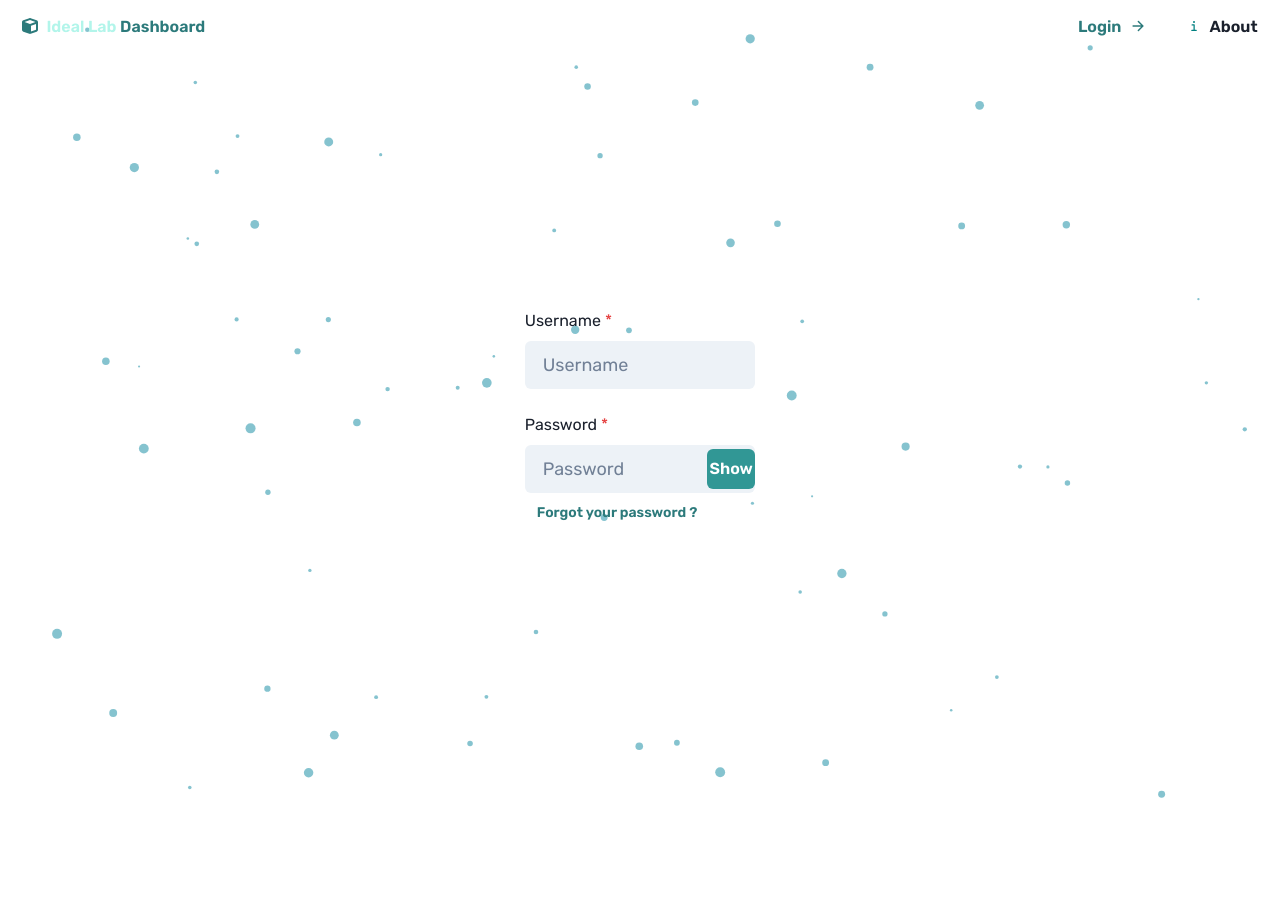
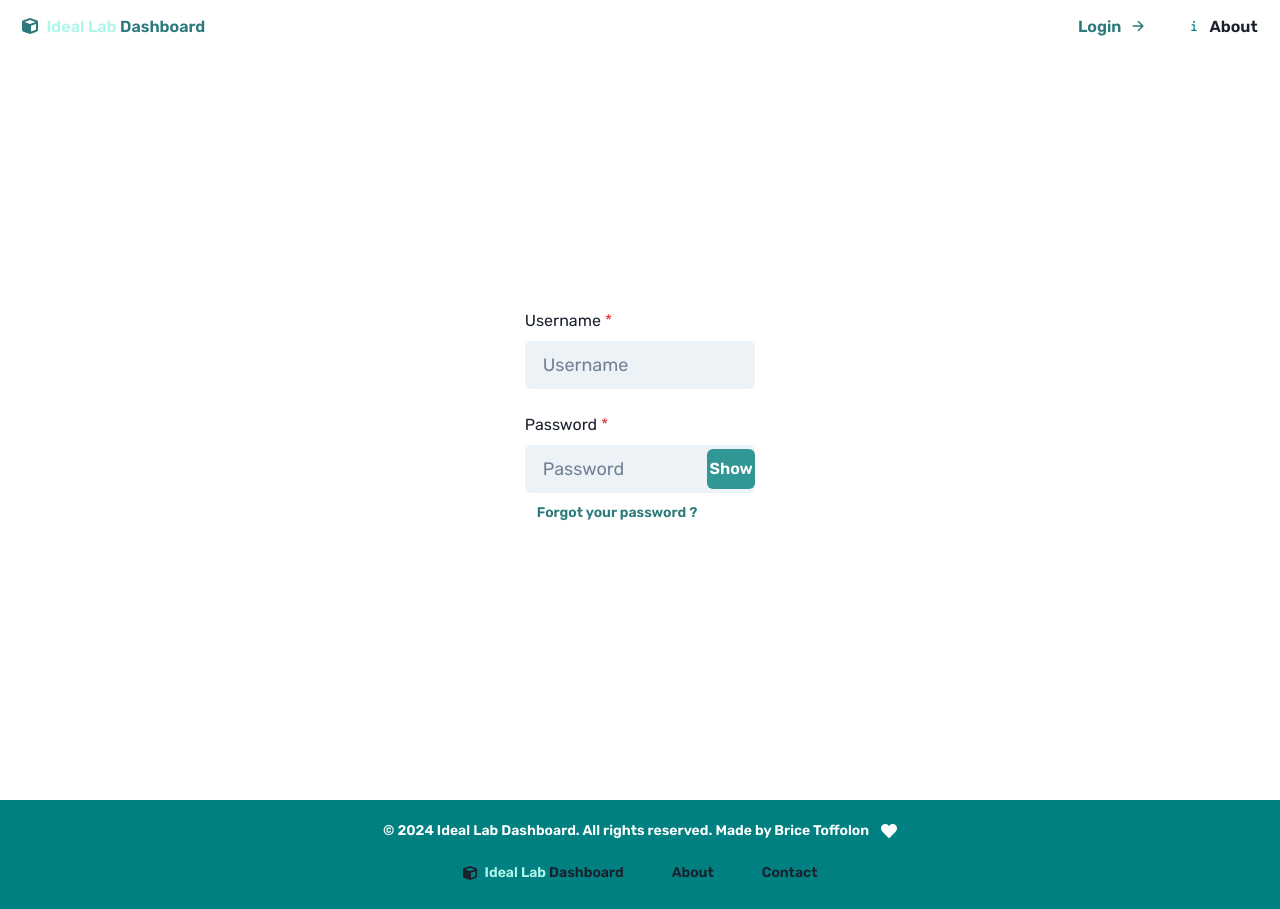
Before and after one commit to IMT-BS-Digital-Economics/ideal_lab_front, a Next.js app: page /login in a window 1280 px wide. Before the commit the page ends 857 px from the top, so only its background shows below. Built offline with nearby package versions, Linux system fonts and the light colour scheme; no server answers.

Commit message:
feat: add new footer to pages

```diff
--- a/src/pages/login.js
+++ b/src/pages/login.js
@@ -1,17 +1,18 @@
-import NavBar from "../components/layout/navBar";
-import UserLogin from "../components/userLogin";
-import AnimatedParticles from "../components/landing/animatedParticles";
+import NavBar from '../components/layout/navBar';
+import UserLogin from '../components/userLogin';
+import { Flex } from '@chakra-ui/react';
+import Footer from '../components/layout/footer';
 
 const LoginPage = () => {
     return (
-        <div>
-            <div>
-                <AnimatedParticles/>
-            </div>
-            <NavBar/>
-            <UserLogin/>
-        </div>
+        <>
+            <Flex direction={'column'} h={'100vh'} w={'100vw'}>
+                <NavBar />
+                <UserLogin />
+            </Flex>
+            <Footer />
+        </>
     );
-}
+};
 
 export default LoginPage;
```
Also changed, not shown: src/pages/about.js (+7 -5 lines), src/pages/admin.js (+7 -5 lines), src/pages/index.js (+11 -9 lines), src/pages/project/[unique_id].js (+13 -14 lines), src/pages/project/[unique_id]/[log].js (+8 -8 lines), src/pages/user/reset.js (+13 -7 lines).
